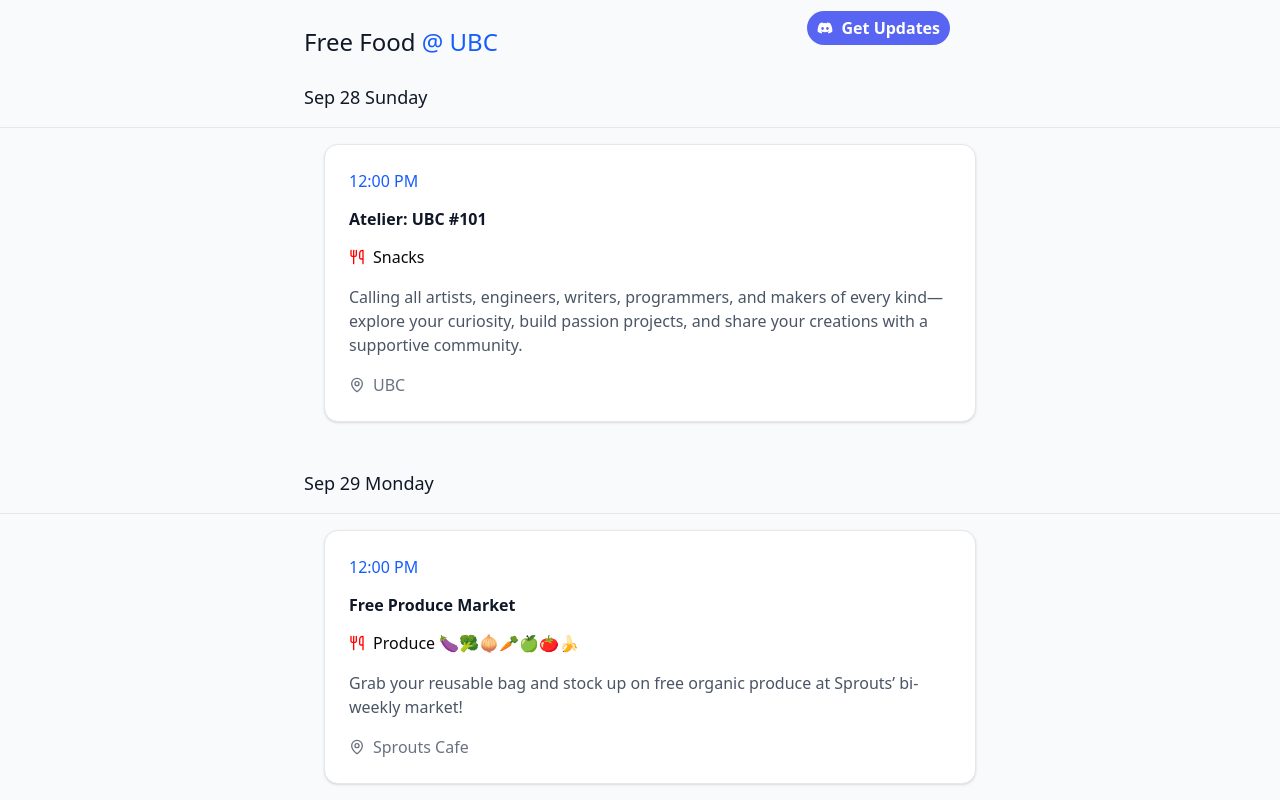
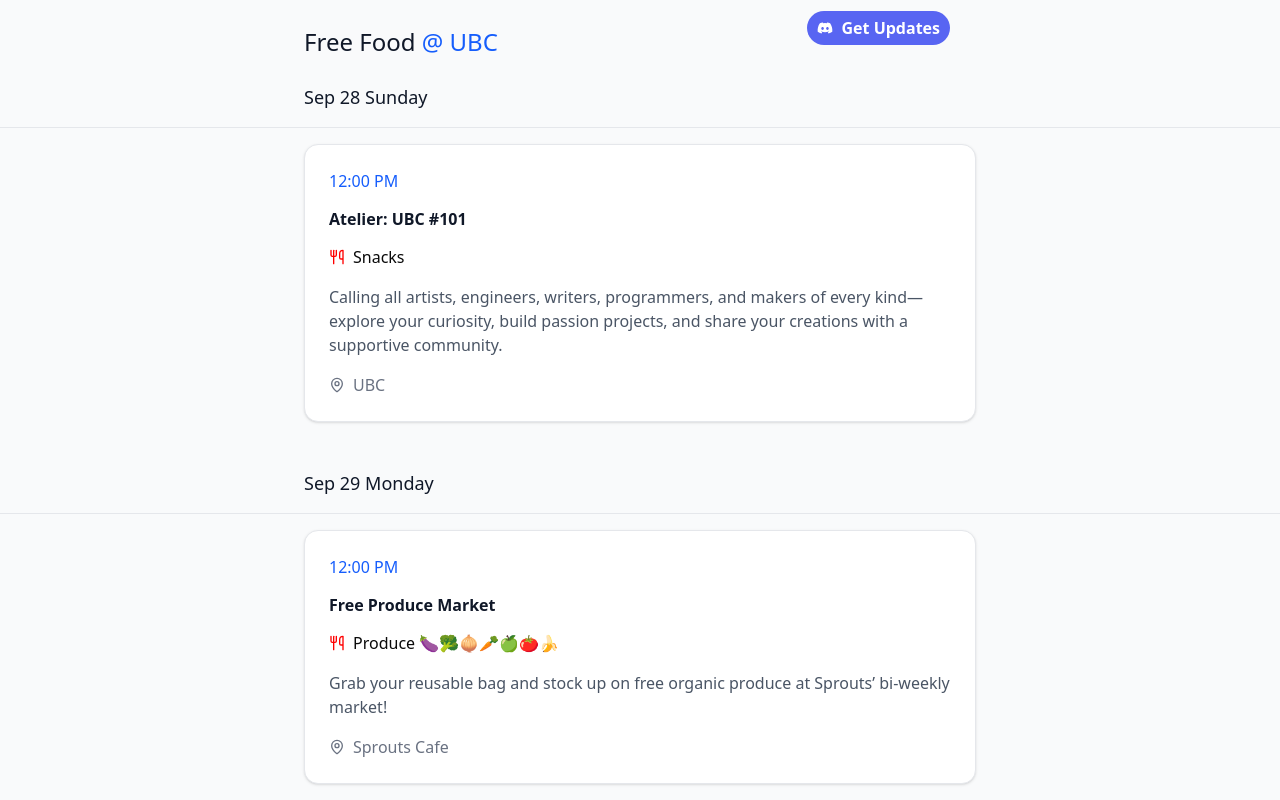
Before and after one commit to douglasichen/free-food-at-ubc, a React (Vite) app: page / in a window 1280 px wide. Shown: the top 800 px of the page. Built offline with nearby package versions, Linux system fonts and the light colour scheme.

Commit message:
chore: no indent

```diff
--- a/src/components/Event.tsx
+++ b/src/components/Event.tsx
@@ -20,7 +20,7 @@ interface EventProps {
 export function Event({ event, key }: EventProps) {
   return (
     <a href={event.source} target="_blank" rel="noopener noreferrer">
-      <div className="group bg-white border border-gray-200 rounded-xl p-6 ml-5 shadow-sm transition-all duration-200 hover:shadow-lg hover:border-blue-300 cursor-pointer">
+      <div className="group bg-white border border-gray-200 rounded-xl p-6 shadow-sm transition-all duration-200 hover:shadow-lg hover:border-blue-300 cursor-pointer">
         <div className="space-y-4">
           <div className="relative">
             <div className="text-blue-600 font-medium">{event.time}</div>
```
